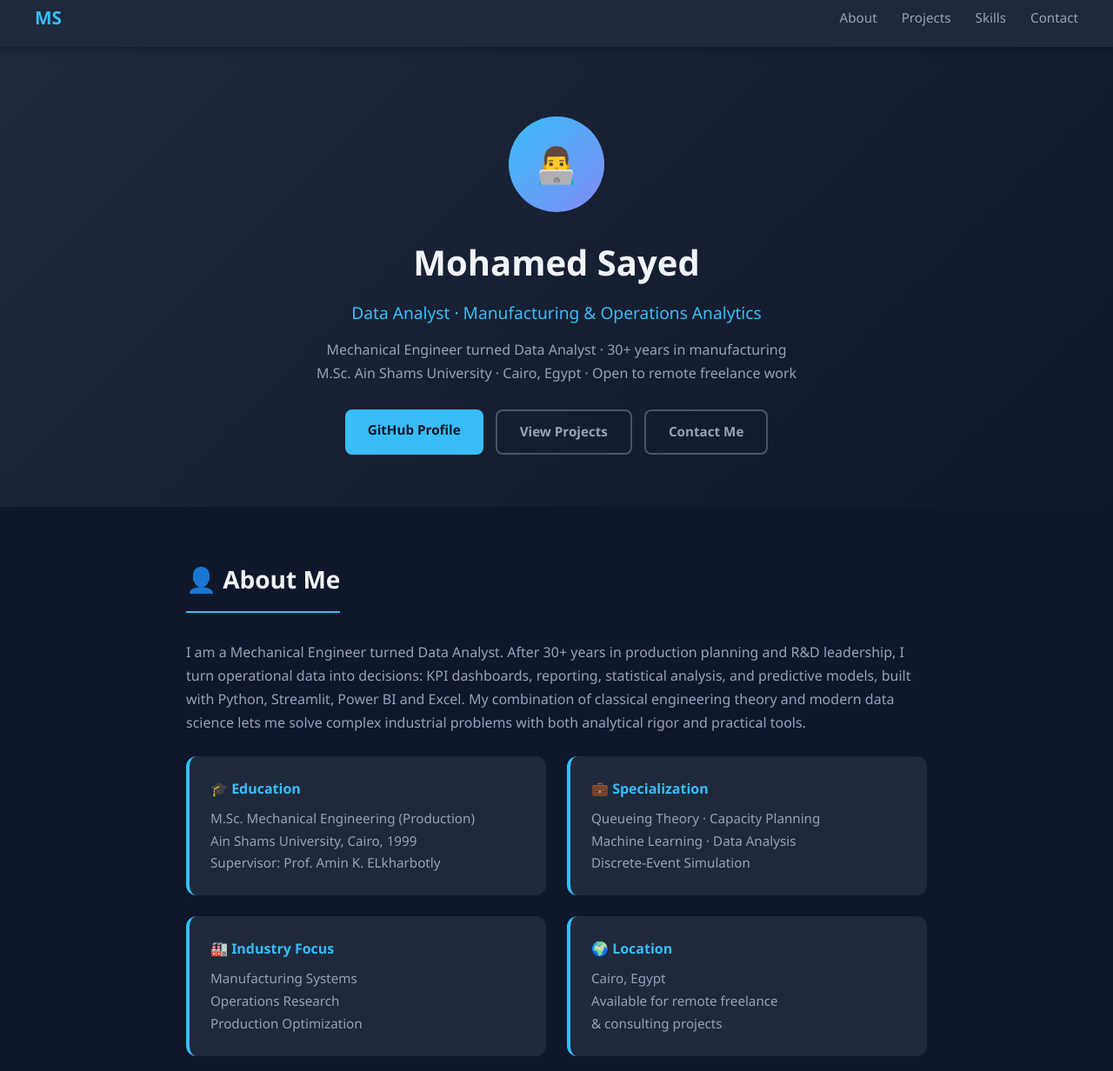
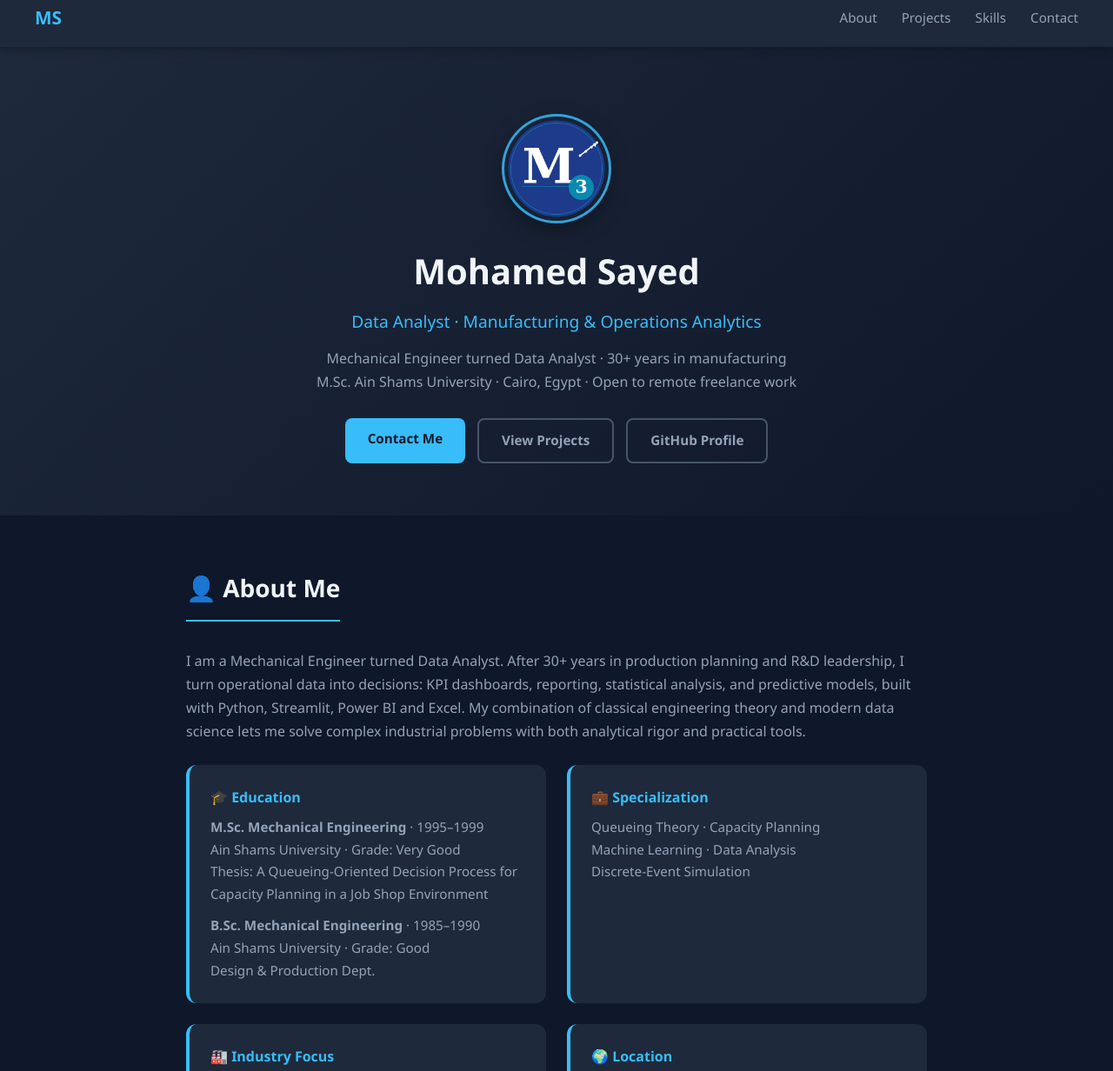
Before and after one commit to mohamedsayed980/mysite, a plain HTML site: page index.html in a window 1280 px wide. Shown: the part 13-1245 px from the top of the page at 87% size. Drawn offline with Linux system fonts and the light colour scheme.

Commit message:
Add files via upload

```diff
--- a/index.html
+++ b/index.html
@@ -11,6 +11,7 @@
   <meta property="og:url" content="https://mohamedsayed980.github.io/mysite/" />
   <meta property="og:image" content="https://mohamedsayed980.github.io/mysite/preview.png" />
   <meta name="twitter:card" content="summary_large_image" />
+  <link rel="icon" type="image/png" href="M3_logo.png" />
   <style>
     * { margin: 0; padding: 0; box-sizing: border-box; }
     body { font-family: 'Segoe UI', Tahoma, Geneva, Verdana, sans-serif; background: #0f172a; color: #e2e8f0; line-height: 1.7; }
@@ -20,7 +21,8 @@
     nav a { color: #94a3b8; text-decoration: none; font-size: 0.95rem; transition: color 0.2s; }
     nav a:hover { color: #38bdf8; }
     .hero { text-align: center; padding: 80px 20px 60px; background: linear-gradient(135deg, #1e293b 0%, #0f172a 100%); }
-    .hero .avatar { width: 110px; height: 110px; border-radius: 50%; background: linear-gradient(135deg, #38bdf8, #818cf8); display: flex; align-items: center; justify-content: center; font-size: 2.5rem; margin: 0 auto 24px; }
+    .hero .avatar { width: 120px; height: 120px; border-radius: 50%; box-shadow: 0 0 0 3px rgba(56,189,248,.85), 0 8px 24px rgba(0,0,0,.4); overflow: hidden; margin: 0 auto 24px; }
+    .hero .avatar img { width: 100%; height: 100%; object-fit: cover; display: block; }
     .hero h1 { font-size: 2.5rem; font-weight: 800; color: #f1f5f9; margin-bottom: 8px; }
     .hero h2 { font-size: 1.2rem; color: #38bdf8; font-weight: 500; margin-bottom: 12px; }
     .hero p { color: #94a3b8; max-width: 560px; margin: 0 auto 28px; }
@@ -80,14 +82,14 @@
 </nav>
 
 <div class="hero">
-  <div class="avatar">👨‍💻</div>
+  <div class="avatar"><img src="M3_logo.png" alt="M3 logo - Mohamed Sayed" /></div>
   <h1>Mohamed Sayed</h1>
   <h2>Data Analyst &middot; Manufacturing &amp; Operations Analytics</h2>
   <p>Mechanical Engineer turned Data Analyst &middot; 30+ years in manufacturing<br>M.Sc. Ain Shams University &middot; Cairo, Egypt &middot; Open to remote freelance work</p>
   <div class="hero-btns">
-    <a href="https://github.com/mohamedsayed980" target="_blank" class="btn btn-primary">GitHub Profile</a>
+    <a href="#contact" class="btn btn-primary">Contact Me</a>
     <a href="#projects" class="btn btn-outline">View Projects</a>
-    <a href="#contact" class="btn btn-outline">Contact Me</a>
+    <a href="https://github.com/mohamedsayed980" target="_blank" class="btn btn-outline">GitHub Profile</a>
   </div>
 </div>
 
@@ -97,7 +99,7 @@
   <div class="about-grid">
     <div class="about-card">
       <h4>🎓 Education</h4>
-      <p>M.Sc. Mechanical Engineering (Production)<br>Ain Shams University, Cairo, 1999<br>Supervisor: Prof. Amin K. ELkharbotly</p>
+      <p><strong>M.Sc. Mechanical Engineering</strong> &middot; 1995&ndash;1999<br>Ain Shams University &middot; Grade: Very Good<br>Thesis: A Queueing-Oriented Decision Process for Capacity Planning in a Job Shop Environment<br><span style="display:block;margin-top:10px"><strong>B.Sc. Mechanical Engineering</strong> &middot; 1985&ndash;1990<br>Ain Shams University &middot; Grade: Good<br>Design &amp; Production Dept.</span></p>
     </div>
     <div class="about-card">
       <h4>💼 Specialization</h4>
```
